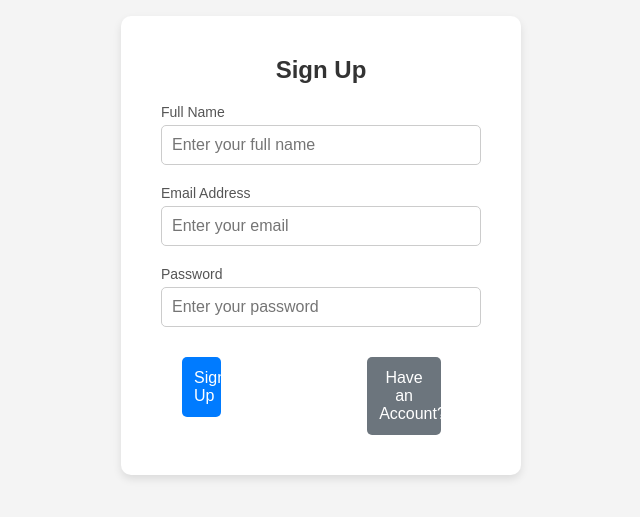
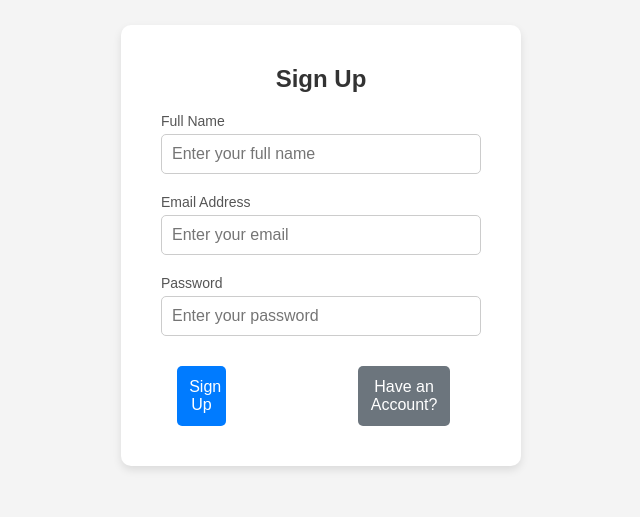
Before and after one commit to sidharth-sinhasane/college-recommendation-system, a plain HTML site: page client/auth/signup.html in a window 1280 px wide. Shown: the part 155-672 px from the top of the page, without its empty margins (319-959 px from the left). Drawn offline with Linux system fonts and the light colour scheme.

Commit message:
botton style changed

```diff
--- a/client/auth/signup.css
+++ b/client/auth/signup.css
@@ -65,7 +65,7 @@ h2 {
 }
 
 .signup-btn, .login-btn {
-    width: 48%;
+    width: 60%;
     background-color: #007bff;
     color: #fff;
     padding: 12px;
```
